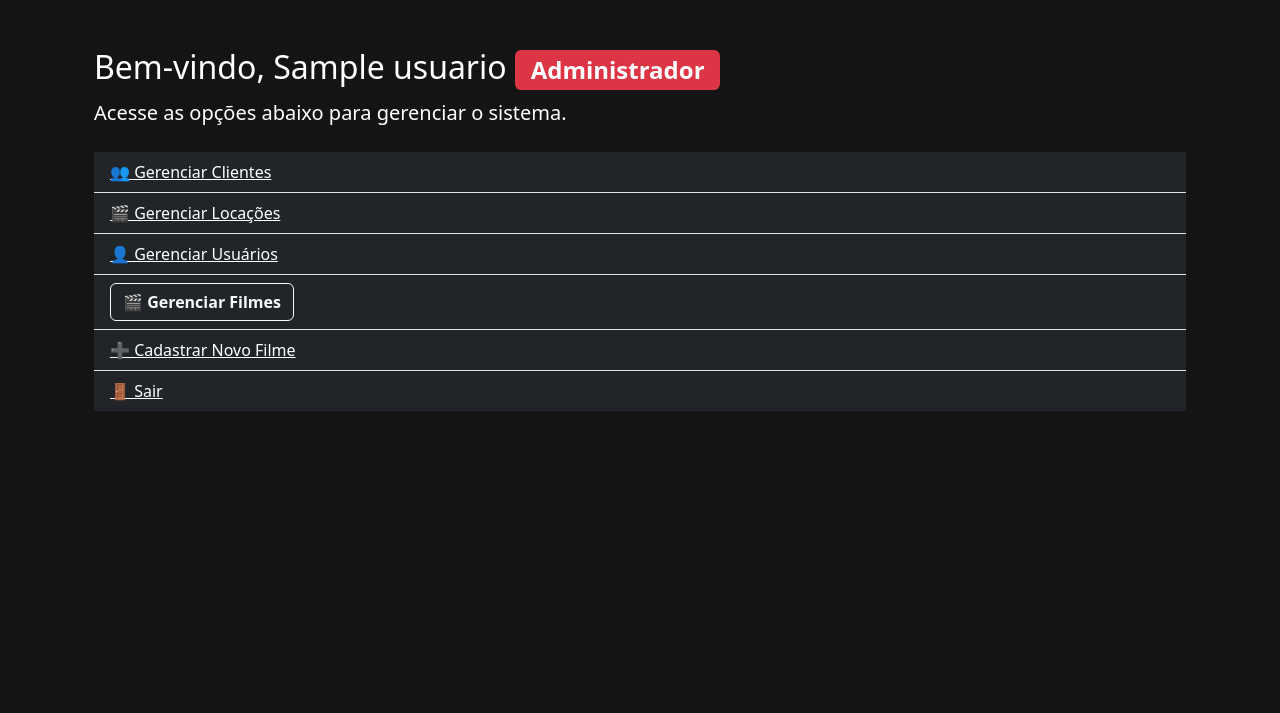
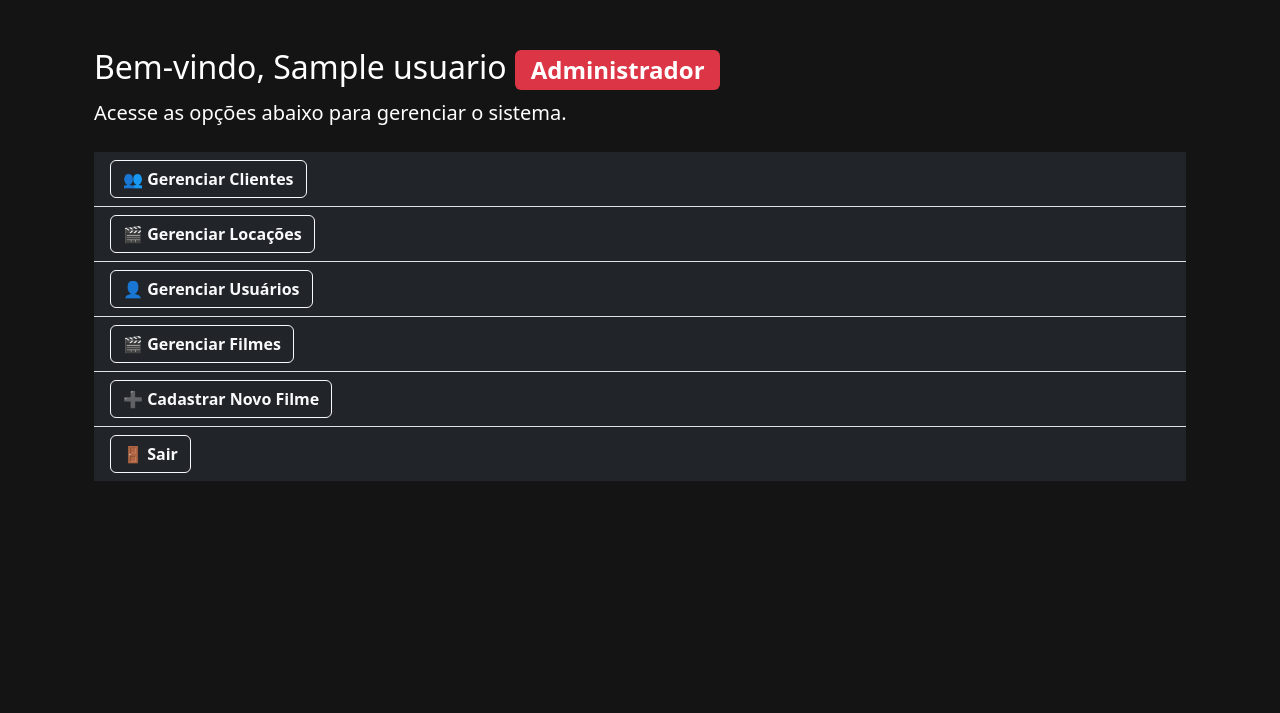
Before and after one commit to alerabello/sistema-de-locadora, a Flask app: page /dashboard in a window 1280 px wide. Shown: the top 713 px of the page. Run offline with Flask 3, Linux system fonts and the light colour scheme; a user stored in the database is signed in; tables that the repository leaves empty hold one stand-in row (values such as "Sample post").

Commit message:
update dashboard, add filmes models.py

```diff
--- a/app/models.py
+++ b/app/models.py
@@ -27,6 +27,8 @@ class Filme(db.Model):
     genero = db.Column(db.String(50))
     ano = db.Column(db.Integer)
     disponivel = db.Column(db.Boolean, default=True)
+    cartaz_url = db.Column(db.String(255), nullable=True)
+
 
 class Locacao(db.Model):
     __tablename__ = 'locacoes'
--- a/app/templates/dashboard.html
+++ b/app/templates/dashboard.html
@@ -12,22 +12,22 @@
 
   <ul class="list-group list-group-flush mt-4">
     <li class="list-group-item bg-dark">
-      <a href="{{ url_for('main.clientes') }}" class="text-white">👥 Gerenciar Clientes</a>
+      <a href="{{ url_for('main.clientes') }}" class="btn btn-outline-light">👥 Gerenciar Clientes</a>
     </li>
     <li class="list-group-item bg-dark">
-      <a href="{{ url_for('main.locacoes') }}" class="text-white">🎬 Gerenciar Locações</a>
+      <a href="{{ url_for('main.locacoes') }}" class="btn btn-outline-light">🎬 Gerenciar Locações</a>
     </li>
     <li class="list-group-item bg-dark">
-      <a href="{{ url_for('main.usuarios') }}" class="text-white">👤 Gerenciar Usuários</a>
+      <a href="{{ url_for('main.usuarios') }}" class="btn btn-outline-light">👤 Gerenciar Usuários</a>
     </li>
     <li class="list-group-item bg-dark">
       <a href="{{ url_for('main.listar_filmes') }}" class="btn btn-outline-light">🎬 Gerenciar Filmes</a>
     </li>
     <li class="list-group-item bg-dark">
-      <a href="{{ url_for('main.novo_filme') }}" class="text-white">➕ Cadastrar Novo Filme</a>
+      <a href="{{ url_for('main.novo_filme') }}" class="btn btn-outline-light">➕ Cadastrar Novo Filme</a>
     </li>
     <li class="list-group-item bg-dark">
-      <a href="{{ url_for('main.logout') }}" class="text-white">🚪 Sair</a>
+      <a href="{{ url_for('main.logout') }}" class="btn btn-outline-light">🚪 Sair</a>
     </li>
   </ul>
 </div>
```
